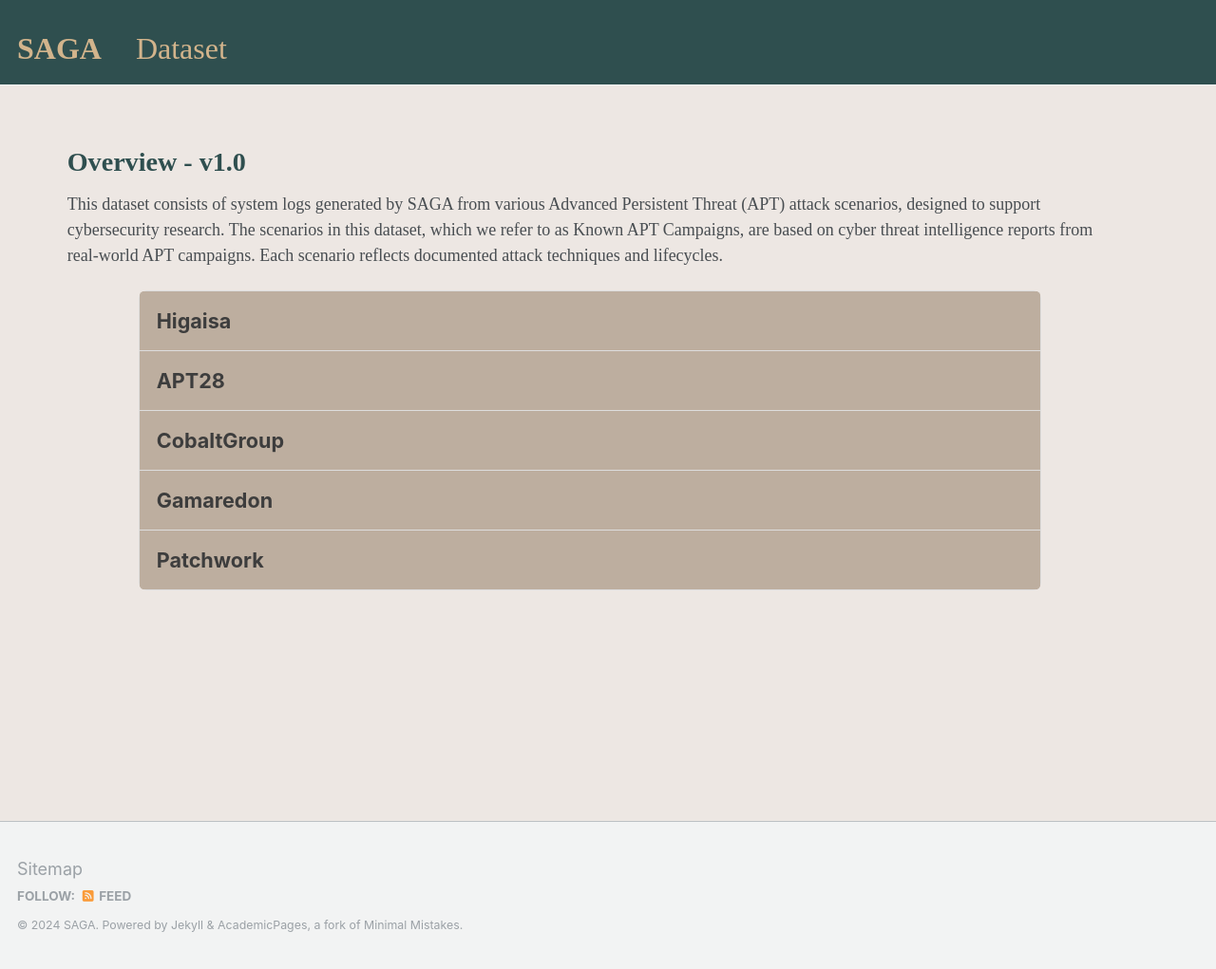
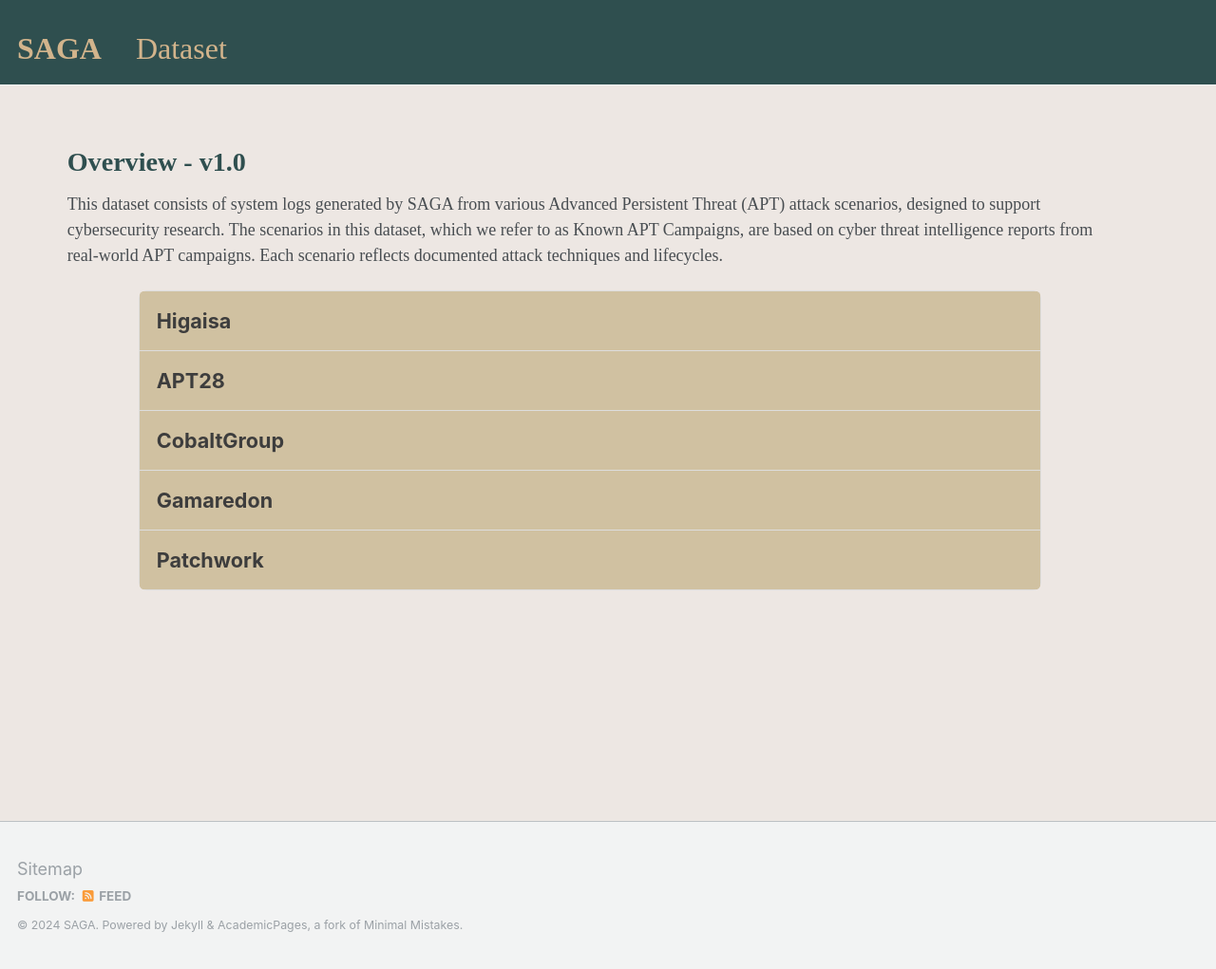
Before and after one commit to KKKK16/KKKK16.github.io, a Jekyll site: the page built from _pages/dataset_v1.md, in a window 1280 px wide and 1021 px high. Shown: the whole window at 95% size. Built offline with Jekyll 4.4.1, drawn with Linux system fonts in a browser that asks for light colours.

Commit message:
Update _page.scss

```diff
--- a/_sass/_page.scss
+++ b/_sass/_page.scss
@@ -45,7 +45,7 @@
   width: 100%;
   padding: 1rem;
   text-align: left;
-  background-color: #BDAE9F;
+  background-color: #D0C1A1;
   cursor: pointer;
   border: none;
   font-size: 1.2rem;
```
